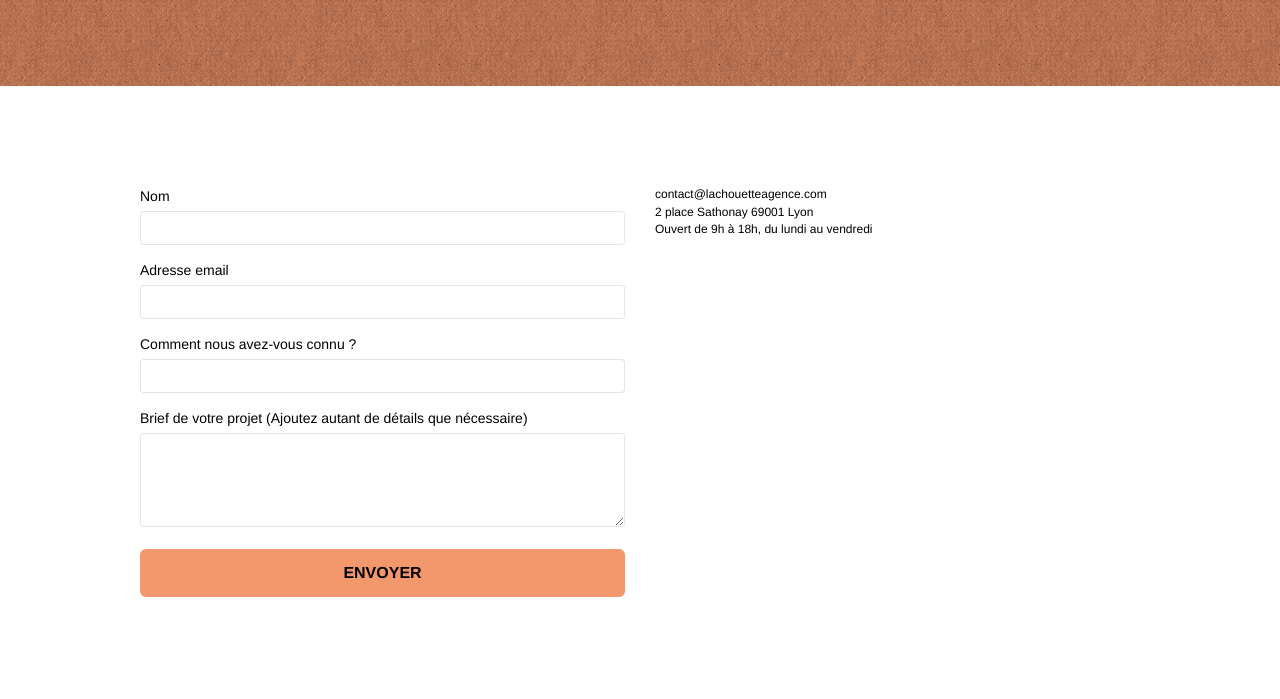
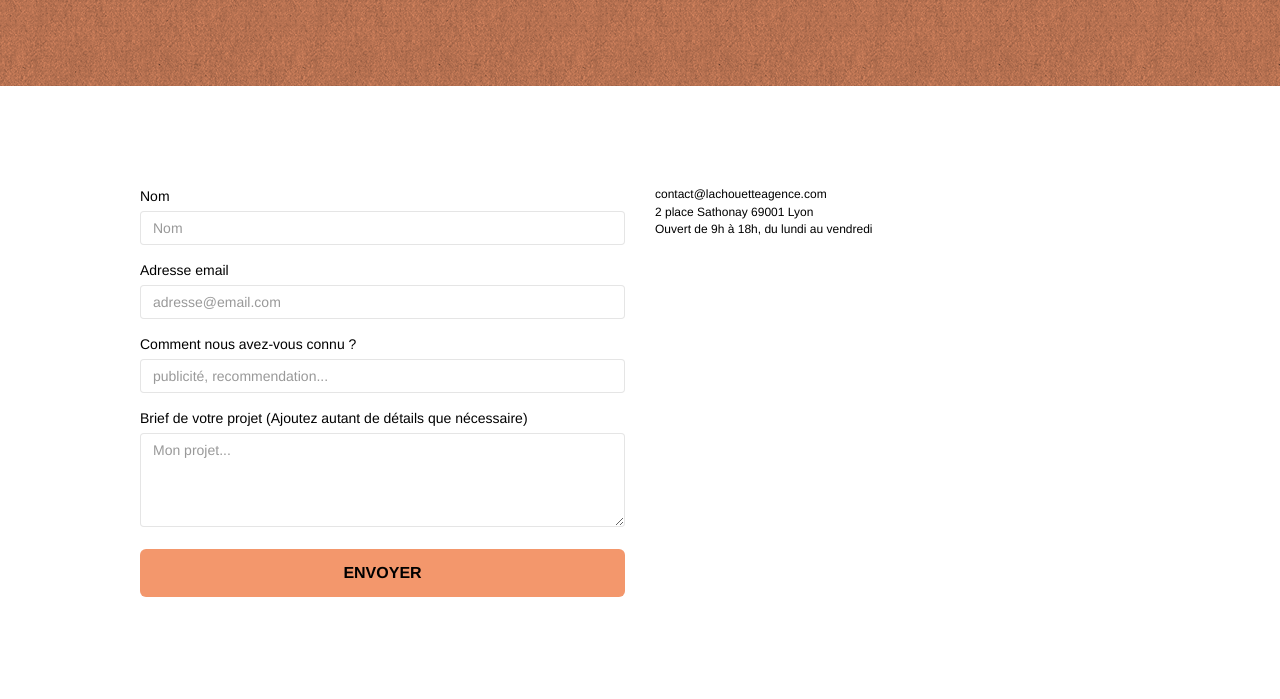
Before and after one commit to MartinBINARD/MartinBinard_4_22072021, a plain HTML site: page contact.html in a window 1280 px wide. Shown: the part 392-1091 px from the top of the page. Drawn offline with Linux system fonts and the light colour scheme.

Commit message:
Add placeholder in input & textarea feild

```diff
--- a/contact.html
+++ b/contact.html
@@ -81,24 +81,24 @@
 						<label>
 							Nom
 						</label>
-						<input id="name" class="form-control" required />
+						<input id="name" class="form-control" placeholder="Nom" required />
 					</div>
 					<div class="form-group">
 						<label>
 							Adresse email
 						</label>
-						<input id="email" class="form-control" type="email" required />
+						<input id="email" class="form-control" type="email" placeholder="adresse@email.com" required />
 					</div>
 					<div class="form-group">
 						<label>
 							Comment nous avez-vous connu ?
 						</label>
-						<input class="form-control" type="email" required id="input_504" />
+						<input class="form-control" type="email" placeholder="publicité, recommendation..." required id="input_504" />
 					</div>
 					<div class="form-group">
 						<label>
 							Brief de votre projet (Ajoutez autant de détails que nécessaire)<br>
-						</label><textarea id="message" class="form-control" rows="4" cols="50" required></textarea>
+						</label><textarea id="message" class="form-control" rows="4" cols="50" placeholder="Mon projet..." required></textarea>
 					</div>
 					<button class="bloc-button btn btn-lg btn-block cta-hero btn-atomic-tangerine" type="submit">
 						Envoyer
@@ -125,7 +125,7 @@
 		<div class="container bloc-sm">
 		<div class="row">
 			<div class="col-sm-12">
-				<p class="text-center white">
+				<p class="text-center">
 					La chouette agence - Agence web basée à Lyon.<br>
 				</p>
 				<div class="row row-no-gutters social">
```
Also changed, not shown: 1 other file.
